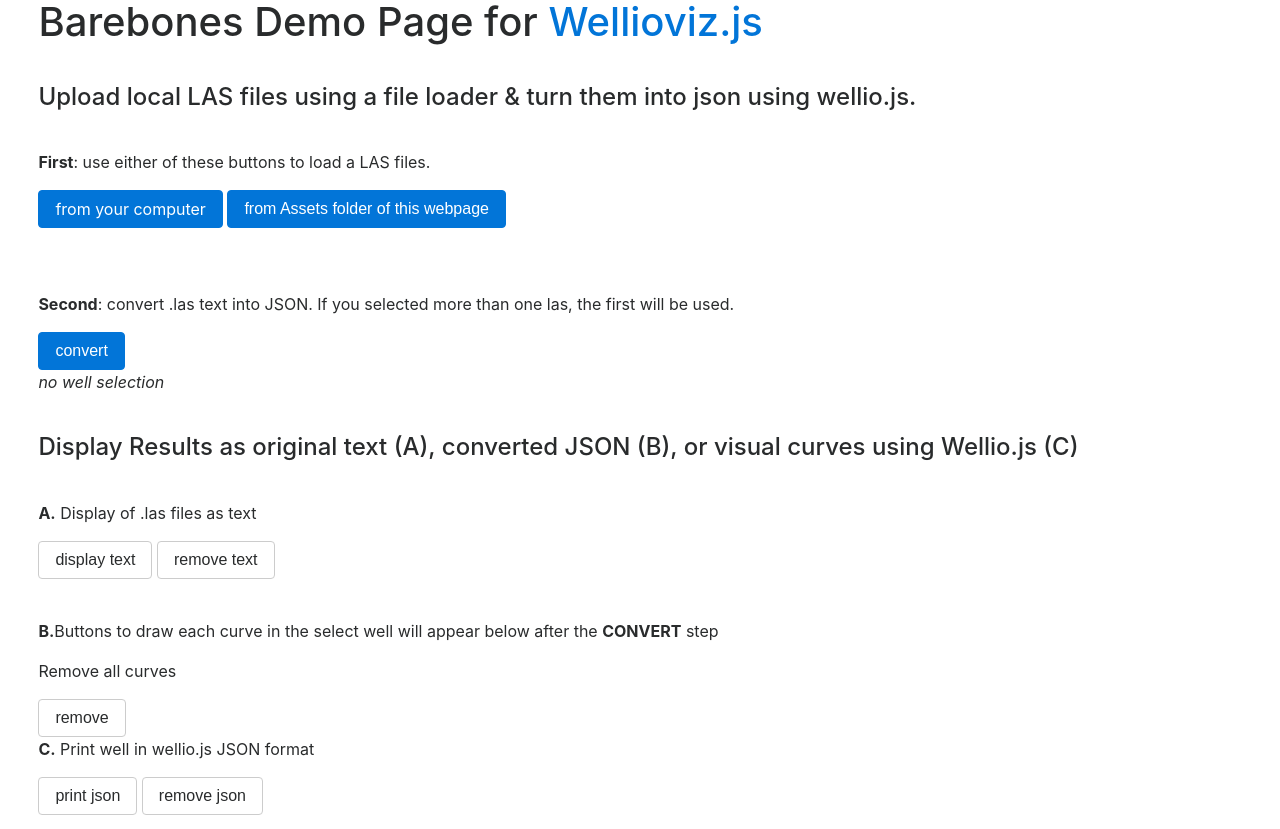
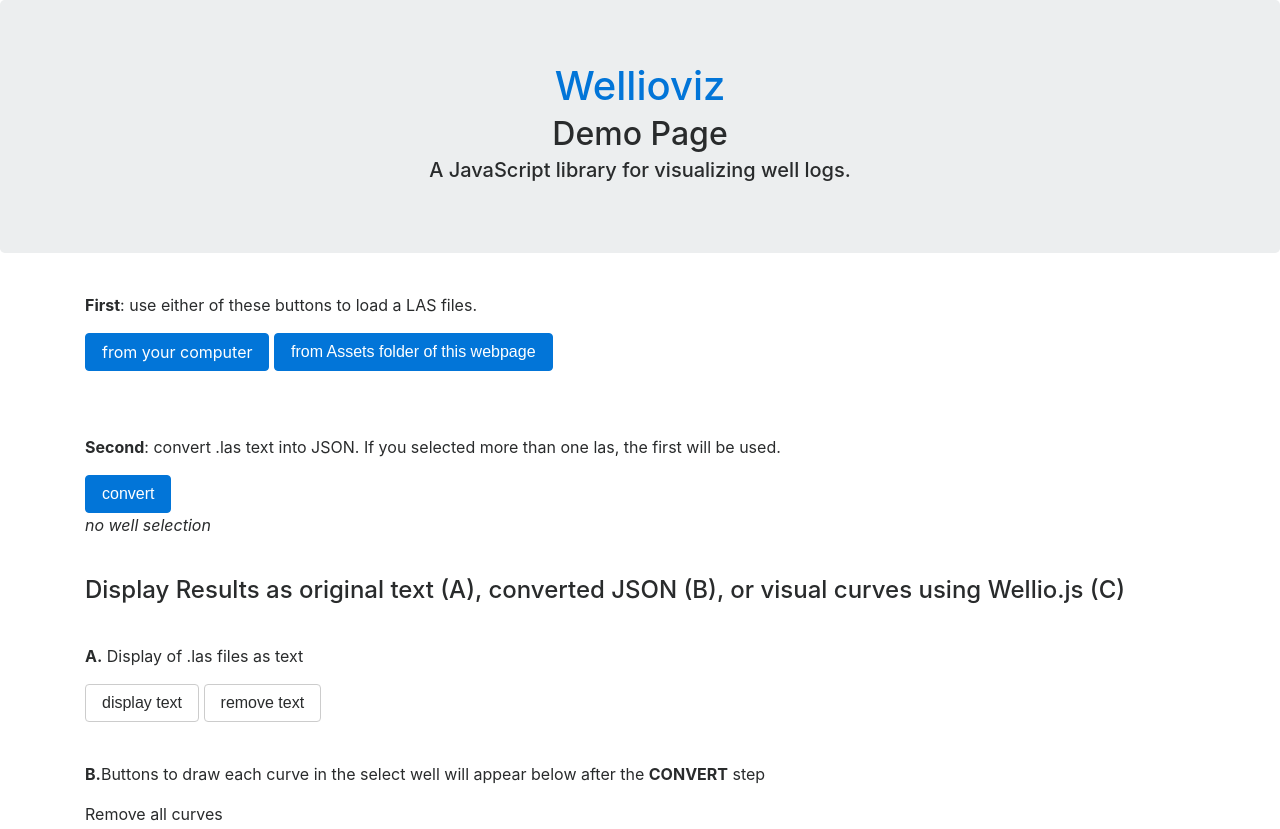
Before and after one commit to JustinGOSSES/wellioviz, a website with bundled scripts: page docs/demo.html in a window 1280 px wide. Shown: the top 829 px of the page. Built offline with nearby package versions, Linux system fonts and the light colour scheme; a script that the page names is missing.

Commit message:
Iterate demo page header style

```diff
--- a/docs/css/main.css
+++ b/docs/css/main.css
@@ -1,3 +1,4 @@
+
 .plot_holder{
 	margin-top: 10px;
 	float:left;
@@ -13,10 +14,6 @@
 	margin: 10px 5px 0 0;
 }
 
-body{
-	margin-left:3%;
-	padding-bottom: 50px;
-}
 
 [hidden] {
   display: none !important;
--- a/docs/demo.html
+++ b/docs/demo.html
@@ -42,12 +42,12 @@
 	<!-- <script src="https://cdnjs.cloudflare.com/ajax/libs/require.js/2.3.5/require.min.js.map"></script> -->
 </head>
 <body>
-	<div>
-		<h1>Barebones Demo Page for <a href="https://github.com/JustinGOSSES/wellio.js">Wellioviz.js</a></h1>
+	<div class="jumbotron text-center">
+		<h1><a href="https://github.com/JustinGOSSES/wellioviz">Wellioviz</a></h1>
+		<h2>Demo Page</h2>
+		<h5>A JavaScript library for visualizing well logs.</h5>
 	</div>
-	<div class="well_step">
-		<h4>Upload local LAS files using a file loader & turn them into json using wellio.js.</h4>
-	</div>
+	<div class="container">
 	<div class="well_step">
 		<p><b>First</b>: use either of these buttons to load a LAS files.</p>
 		<div class="well_pos_relative">
@@ -120,6 +120,7 @@
 			<button id="download_button" onclick="download_test()" class='btn btn-secondary'>download</button>
 		</div>
 	</div>
+	</div>
 	</br>
 </body>
 </html>
```
